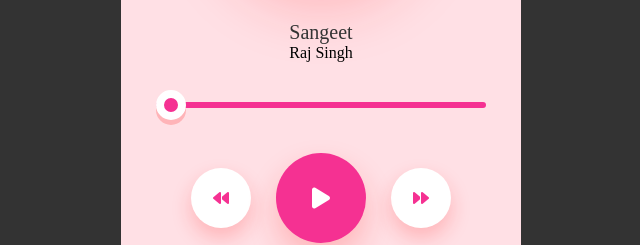
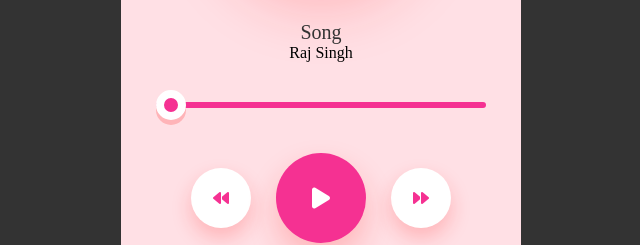
Before and after one commit to 0rajsingh124/MusicPlayer_raj, a plain HTML site: page index.html in a window 1280 px wide. Shown: the part 423-668 px from the top of the page, 319-959 px from the left. Drawn offline with Linux system fonts and the light colour scheme.

Commit message:
index.html

```diff
--- a/index.html
+++ b/index.html
@@ -19,7 +19,7 @@
             </div>
         </nav>
         <img src="music.png" class="song-img">
-        <h1>Sangeet</h1>
+        <h1>Song</h1>
         <p>Raj Singh</p>
         <audio  id="song">
             <source src="audio.mp3" type="audio/mpeg">
```
